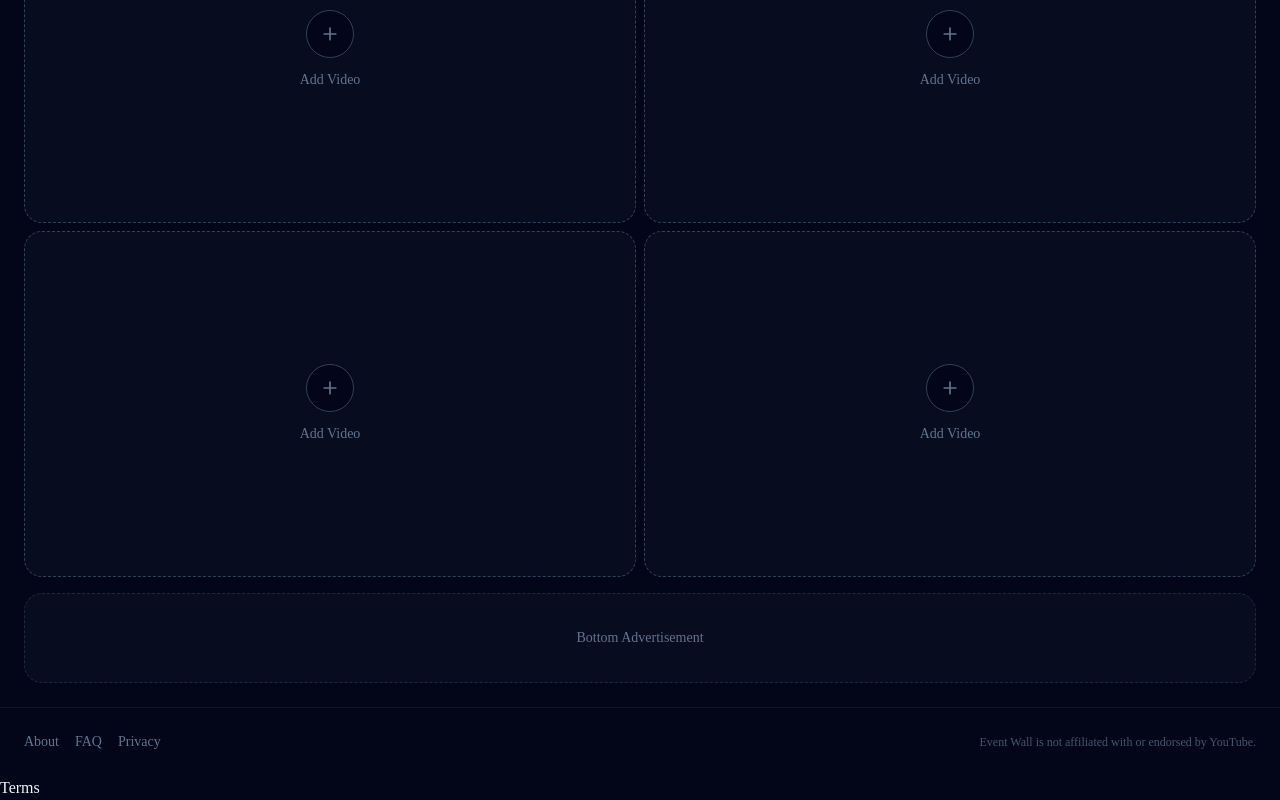
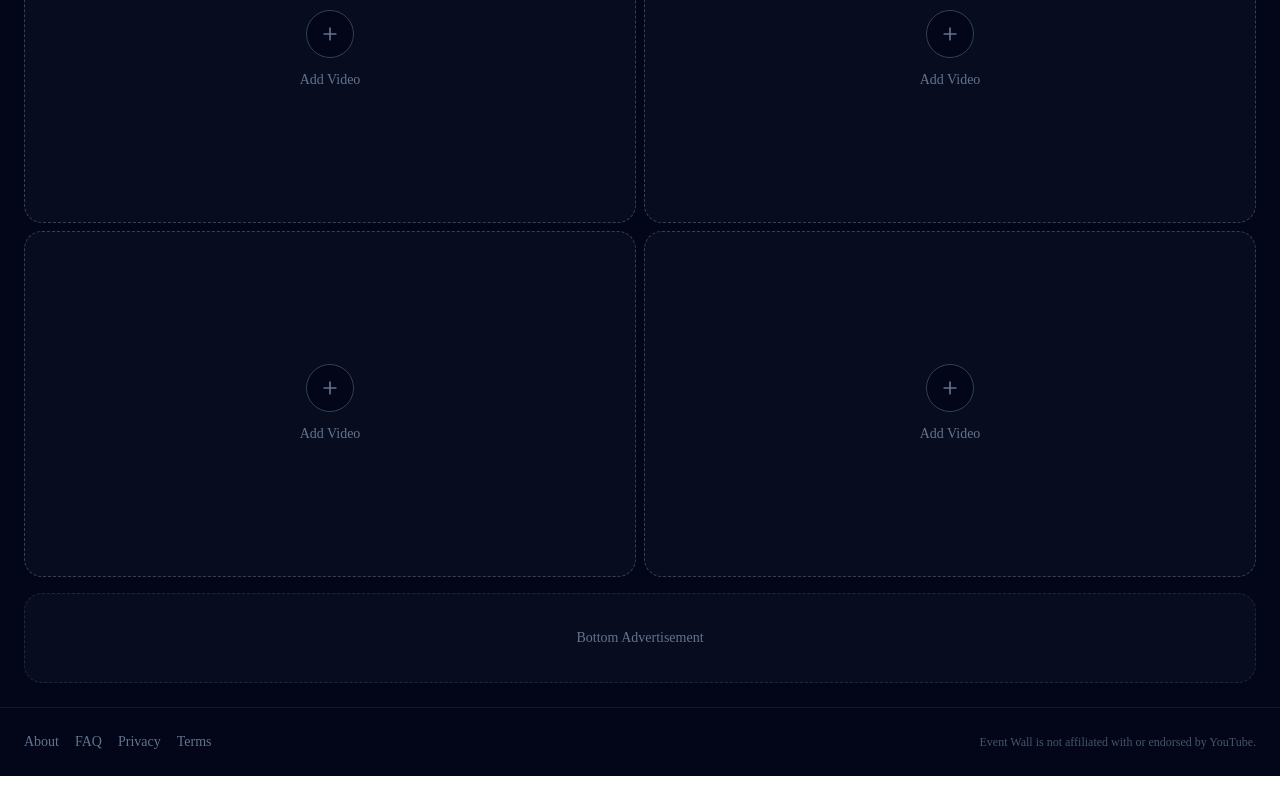
Before and after one commit to zelsteve75/camera-wall, a Next.js app: page / in a window 1280 px wide. Shown: the part 495-1295 px from the top of the page. After the commit the page ends 1271 px from the top, so only its background shows below. Built offline with nearby package versions, Linux system fonts and the light colour scheme.

Commit message:
Update page.js

```diff
--- a/app/page.js
+++ b/app/page.js
@@ -417,6 +417,9 @@ export default function EventWall() {
               <a href="/privacy" className="transition hover:text-slate-300">
   Privacy
 </a>
+<a href="/terms" className="transition hover:text-slate-300">
+    Terms
+  </a>
             </div>
 
             <p className="text-xs text-slate-600">
@@ -603,12 +606,6 @@ export default function EventWall() {
           </p>
         </InfoModal>
       )}
-      <a
-  href="/terms"
-  className="transition hover:text-slate-300"
->
-  Terms
-</a>
     </div>
   );
 }
```
